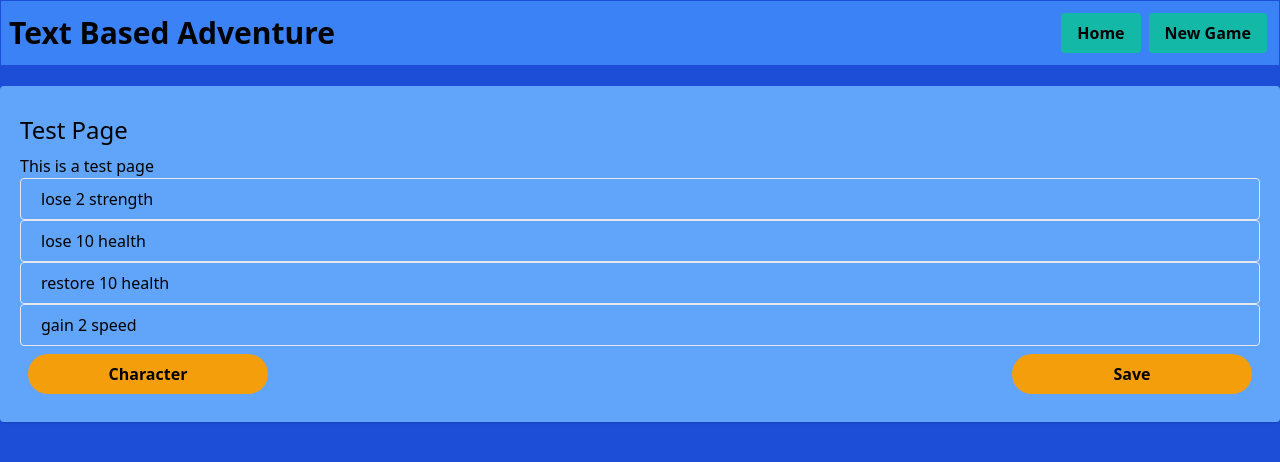
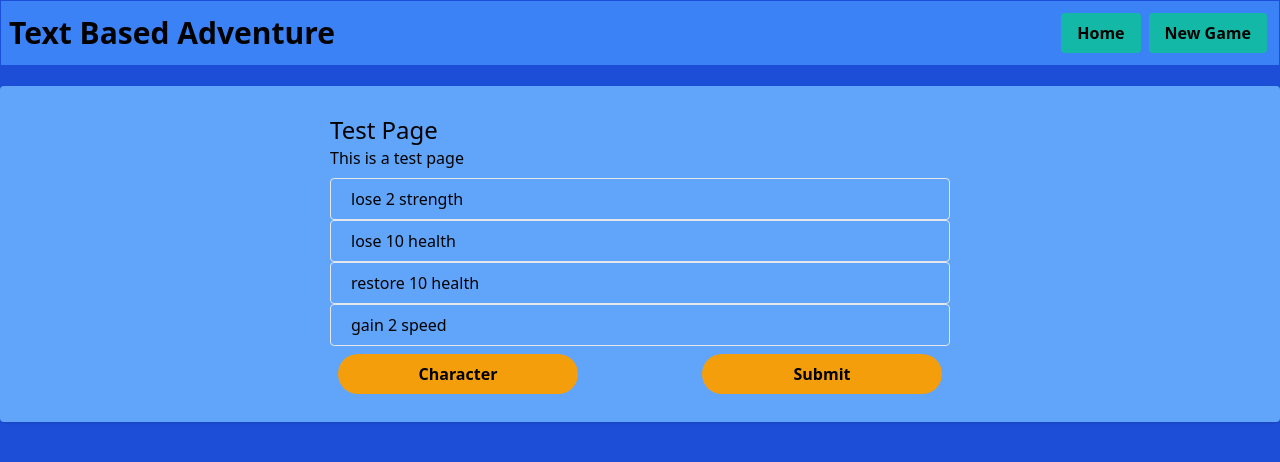
Before and after one commit to andrew1623/Group-5-Live-Laugh-Love-, a Vue app in the folder app/: page /game in a window 1280 px wide. Shown: the top 462 px of the page. Built offline with nearby package versions, Linux system fonts and the light colour scheme.

Commit message:
Cleaned up code and styling
adjusted styling and types to be more readable

```diff
--- a/app/src/components/CharacterPanel.vue
+++ b/app/src/components/CharacterPanel.vue
@@ -1,13 +1,6 @@
-<script lang="ts">
+<script setup lang="ts">
 import { Character } from '../models/types';
-export default {
-    props: {
-        character: {
-            type: Object as () => Character,
-            required: true
-        }
-    }
-}
+const props = defineProps<{ character: Character }>();
 </script>
 
 <template>
@@ -26,8 +19,10 @@ export default {
             <ul>
                 <li v-for=" item in character.inventory" :key="item.name">
                     {{ item.name }} x{{ item.quantity }}
+                    <!-- TODO: Add button to use/equip item -->
                 </li>
             </ul>
+
         </div>
     </section>
 </template>
--- a/app/src/components/StoryPanel.vue
+++ b/app/src/components/StoryPanel.vue
@@ -1,27 +1,16 @@
-<script lang="ts">
-import { StoryPage } from '../models/types'
-
-export default {
-    props: {
-        page: {
-            type: Object as () => StoryPage,
-            required: true
-        }
-    }
-}
+<script setup lang="ts">
+import { Story, StoryPage } from '../models/types'
+const props = defineProps<{ page: StoryPage }>();
 </script>
 
 <template>
-    <div :key="page.id">
+    <div :key="page.id" class="w-1/2 mx-auto my-2">
         <!-- Story Title -->
-        <h2 class="text-2xl mx-0 my-2">{{ page.title }}</h2>
-
+        <h2 class="text-2xl">{{ page.title }}</h2>
         <!-- Story Text -->
-        <p>
-            {{ page.text }}
-        </p>
+        <p> {{ page.text }} </p>
     </div>
 
-    <!-- choices go in the slot -->
+    <!-- choices go in the slot - as seen in view/Game.vue -->
     <slot />
 </template>
--- a/app/src/views/Game.vue
+++ b/app/src/views/Game.vue
@@ -4,7 +4,7 @@ import { StoryPage, StoryChoice, Effect, Character } from '../models/types'
 import StoryPanel from '../components/StoryPanel.vue'
 import CharacterPanel from '../components/CharacterPanel.vue'
 
-const testCharecter = {
+const testCharecter: Character = {
     name: 'Test Character',
     stats: [
         {
@@ -29,19 +29,13 @@ const testCharecter = {
             name: 'Test Item',
             description: 'This is a test item',
             quantity: 1,
-            effect: {
-                stat: 'health',
-                value: 10
-            }
+            effect: [{ stat: 'health', value: 10 }]
         },
         {
             name: 'Test Item ',
             description: 'This is a test item',
             quantity: 2,
-            effect: {
-                stat: 'health',
-                value: 10
-            }
+            effect: [{ stat: 'health', value: 10 }]
         }
     ]
 }
@@ -54,22 +48,22 @@ const testPage: StoryPage = {
         {
             id: 1,
             text: 'lose  2 strength',
-            result: { stat: "strength", value: -2 }
+            result: [{ stat: "strength", value: -2 }]
         },
         {
             id: 2,
             text: 'lose 10 health',
-            result: { stat: "health", value: -10 }
+            result: [{ stat: "health", value: -10 }]
         },
         {
             id: 3,
             text: 'restore 10 health',
-            result: { stat: "health", value: 10 }
+            result: [{ stat: "health", value: 10 }]
         },
         {
             id: 4,
             text: 'gain 2 speed',
-            result: { stat: "speed", value: 2 }
+            result: [{ stat: "speed", value: 2 }]
         }
     ]
 }
@@ -83,17 +77,23 @@ function toggleCharStats() {
     charStatsOpen.value = !charStatsOpen.value;
 }
 
-function setChoice(selection: StoryChoice) {
-    choice.value = selection;
-    doEffect(selection.result, character.value);
-    // console.log(selection);
+function setSelectedChoice(choiceIndex: number) {
+    const selectedChoice: StoryChoice = testPage.choices[choiceIndex];
+    choice.value = selectedChoice;
 }
 
-function doEffect(effect: Effect, character: Character) {
-    const statIndex = character.stats.findIndex(stat => stat.name === effect.stat);
-    character.stats[statIndex].value += effect.value;
-    console.log(effect);
+function submitChoice() {
+    doEffects(choice.value.result);
 }
+
+function doEffects(effects: Effect[]) {
+    effects.forEach(effect => {
+        const statIndex = character.value.stats.findIndex(stat => stat.name === effect.stat);
+        character.value.stats[statIndex].value += effect.value;
+        console.log(effect);
+    });
+}
+
 onMounted(() => {
     console.log('Game mounted');
 });
@@ -108,10 +108,10 @@ onMounted(() => {
             <StoryPanel :page="testPage">
 
                 <!-- Choices -->
-                <ul class="text-m font-medium  ">
-                    <li v-for="choice in testPage.choices" class="w-full border border-black-200 rounded p-2">
+                <ul class="text-m font-medium w-1/2 mx-auto">
+                    <li v-for="({ text }, index) in testPage.choices" class="w-auto border border-black-200 rounded p-2">
                         <div class="flex items-center pl-3">
-                            <button @click="setChoice(choice)" :choice="choice">{{ choice.text }}</button>
+                            <button :key="index" @click="setSelectedChoice(index)">{{ text }}</button>
                         </div>
                     </li>
                 </ul>
@@ -120,17 +120,15 @@ onMounted(() => {
         </div>
 
         <div v-else>
-
+            <!-- Character Stats / Inventory -->
             <CharacterPanel :character="character" />
-            <!-- Character Stats -->
-            <!-- Inventory -->
         </div>
 
-        <div class="flex justify-between">
+        <div class="flex justify-between w-1/2 mx-auto">
             <button class="btn" @click="toggleCharStats">
-                {{ !charStatsOpen ? "Character" : "Exit" }}
+                {{ !charStatsOpen ? "Character" : "Close" }}
             </button>
-            <button class="btn">Save</button>
+            <button class="btn" @click="submitChoice">Submit</button>
         </div>
     </div>
 </template>
```
Also changed, not shown: app/src/models/types.ts (+6 -10 lines), app/src/components/CharacterPanel/Character.type.ts (added).
